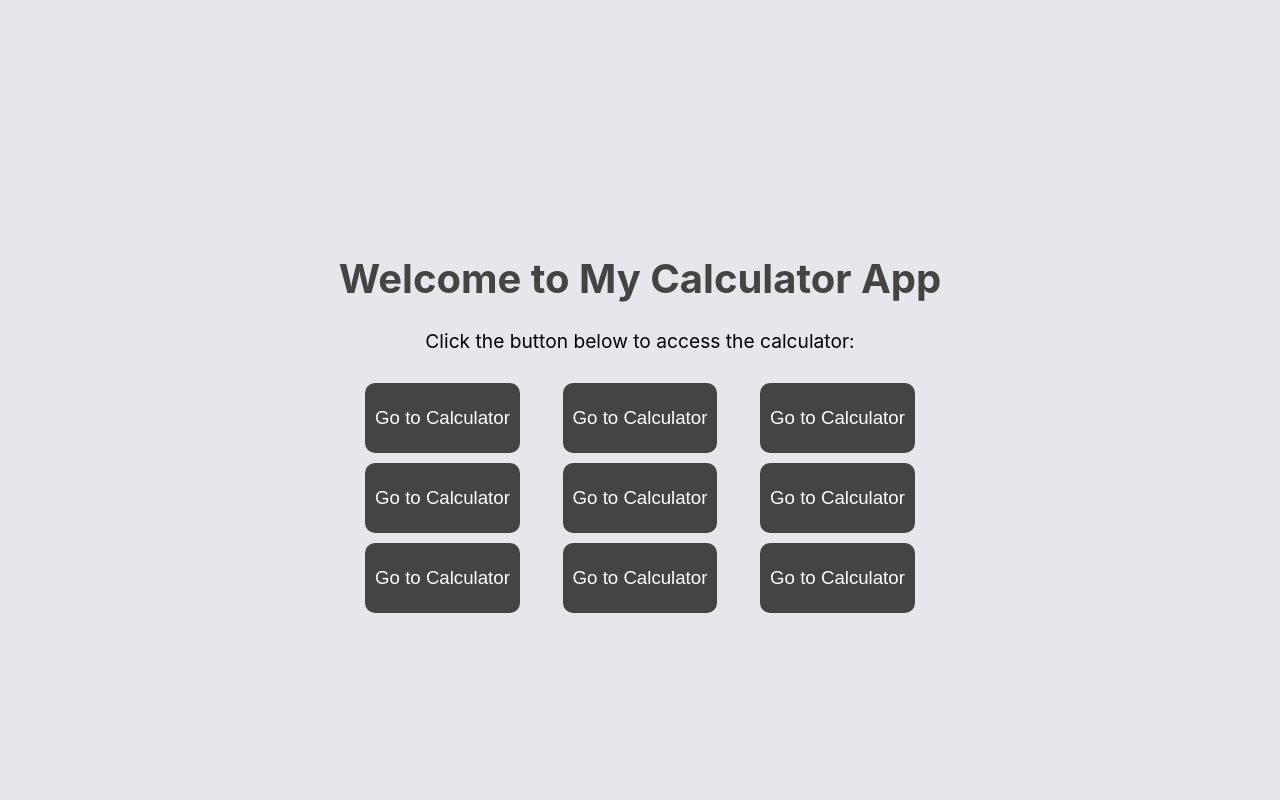
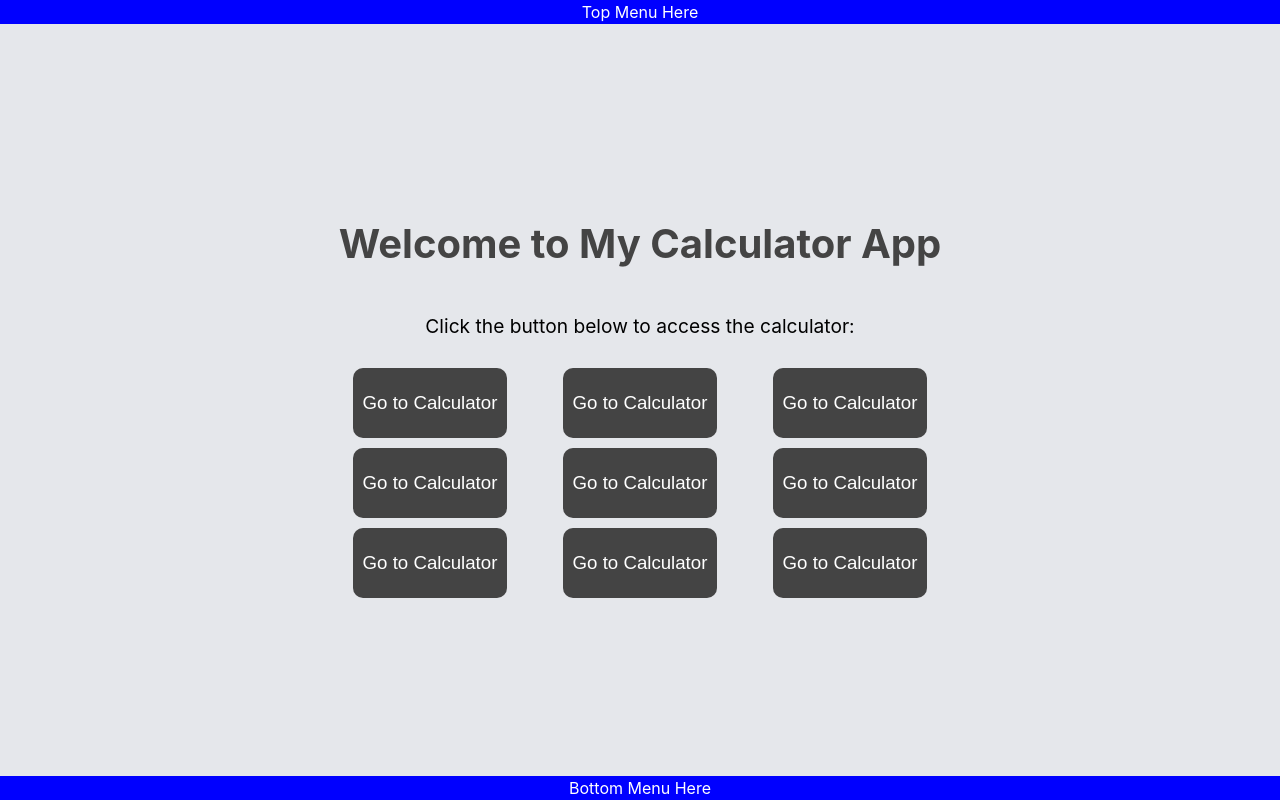
Before and after one commit to Tommy2499/interactive-calculator, a React (Create React App) app: page / in a window 1280 px wide. Built offline with nearby package versions, Linux system fonts and the light colour scheme.

Commit message:
created basic menu bars

```diff
--- a/src/App.css
+++ b/src/App.css
@@ -1,7 +1,8 @@
 /* General Layout */
 .App {
   display: flex;
-  justify-content: center;
+  flex-direction: column;
+  justify-content: start;
   align-items: center;
   background-color: #E5E7EB;
   height: 100vh;
@@ -107,6 +108,28 @@ button:active {
   background-color: #666;
 }
 
+.top-menu-container {
+  display: flex;
+  height: 24px;
+  width: 100%;
+  background-color: blue;
+  align-items: center; /* Vertically align content */
+  justify-content: center; /* Center content horizontally */
+  color: white; /* Make the text more readable */
+  font-size: 16px; /* Adjust text size */
+}
+
+.btm-menu-container {
+  display: flex;
+  height: 24px;
+  width: 100%;
+  background-color: blue;
+  align-items: center; /* Vertically align content */
+  justify-content: center; /* Center content horizontally */
+  color: white; /* Make the text more readable */
+  font-size: 16px; /* Adjust text size */
+}
+
 /* Media Query for Mobile Screens */
 @media (max-width: 768px) {
   .device {
--- /dev/null
+++ b/src/BottomMenu.js
@@ -0,0 +1,13 @@
+import React from 'react';
+import './App.css'
+
+function BottomMenu() {
+
+    return (
+        <div className='btm-menu-container'>Bottom Menu Here
+        </div>
+    );
+
+}
+
+export default BottomMenu;
--- a/src/Home.css
+++ b/src/Home.css
@@ -1,6 +1,10 @@
 .home {
-    text-align: center;
-    margin-top: 50px;
+    display: flex;
+    flex-direction: column;
+    justify-content: space-between;
+    align-items: center;
+    height: 100%;
+    width: 100%;
   }
 
 .home h1 {
@@ -38,3 +42,10 @@
     padding: 10px;
     font-size: 14pt;
 }
+
+.link-interface {
+    display: flex;
+    flex-direction: column;
+    width: 50%;
+    text-align: center;
+}
--- a/src/Home.js
+++ b/src/Home.js
@@ -2,10 +2,14 @@ import React from 'react';
 import { Button, Container, Row, Col } from 'react-bootstrap';
 import { Link } from 'react-router-dom';
 import './Home.css';
+import TopMenu from './TopMenu'
+import BottomMenu from './BottomMenu';
 
 function Home() {
   return (
     <div className="home">
+      <TopMenu></TopMenu>
+      <div className='link-interface'>
         <h1>Welcome to My Calculator App</h1>
         <p>Click the button below to access the calculator:</p>
         <div className='link-container'>
@@ -56,6 +60,8 @@ function Home() {
             </Link>
         </div>
       </div>
+      <BottomMenu></BottomMenu>
+    </div>
   );
 }
 
--- /dev/null
+++ b/src/TopMenu.js
@@ -0,0 +1,13 @@
+import React from 'react';
+import './App.css'
+
+function TopMenu() {
+
+    return (
+        <div className='top-menu-container'>Top Menu Here
+        </div>
+    );
+
+}
+
+export default TopMenu;
```
Lines whose indentation alone changed are shown as unchanged.
